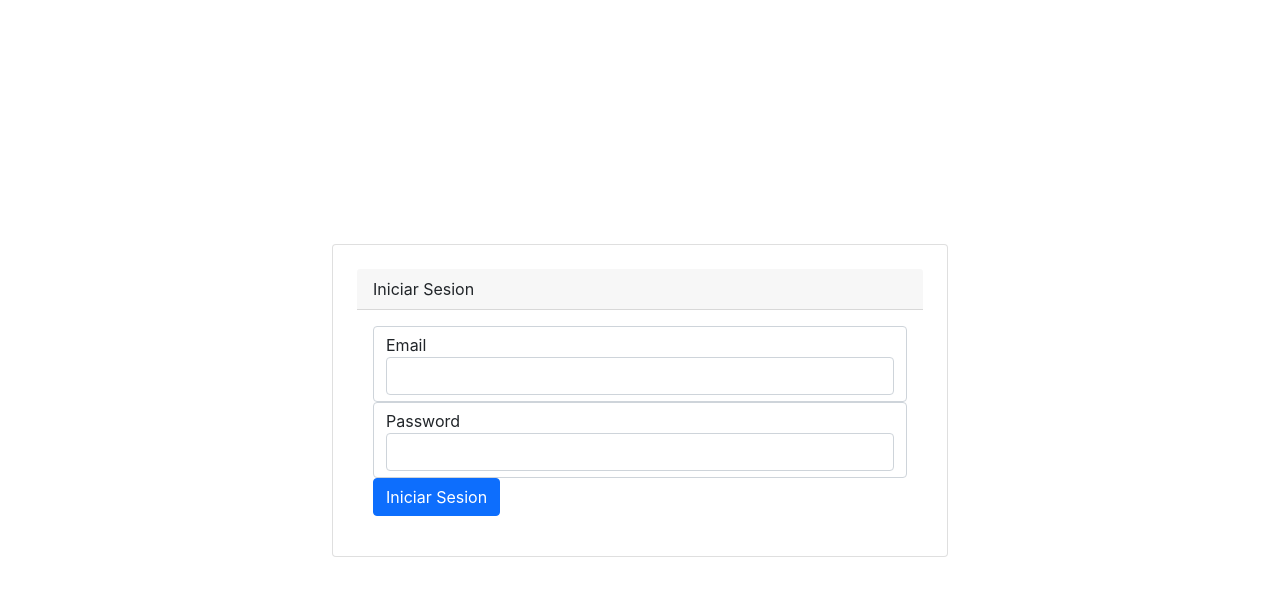
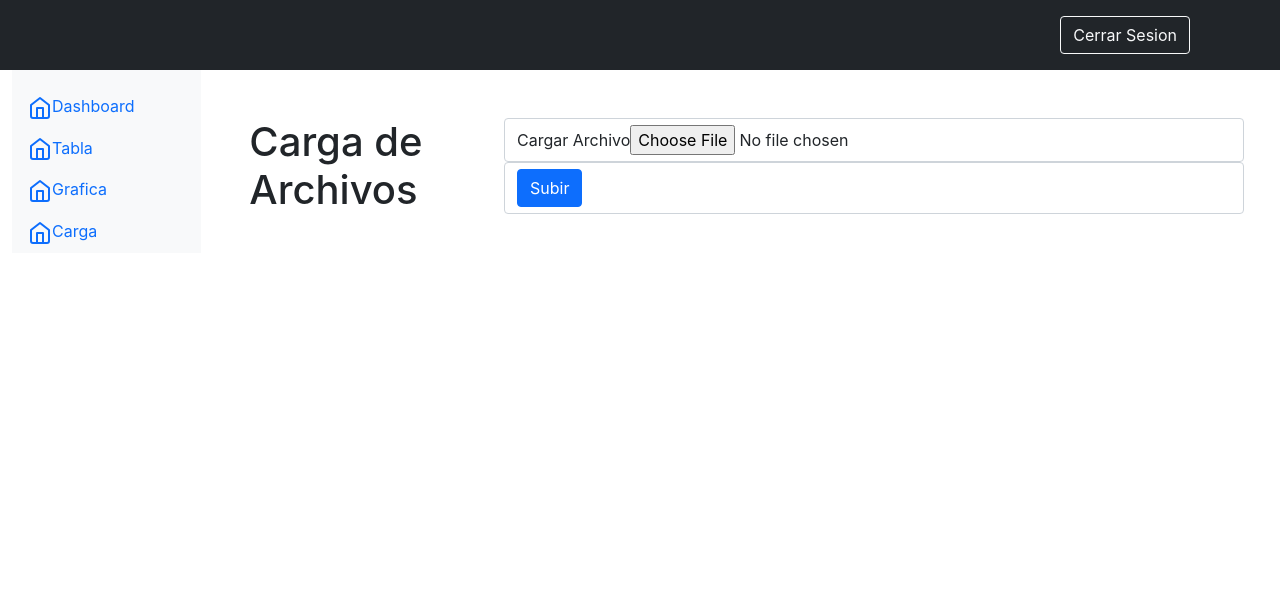
Before and after one commit to lcmr/ProyectoClaseBD2, a React (Create React App) app in the folder frontend/: page /cargar in a window 1280 px wide. Before the commit this address led to /. Shown: the top 596 px of the page. Built offline with nearby package versions, Linux system fonts and the light colour scheme.

Commit message:
fix login

```diff
--- a/frontend/src/api.js
+++ b/frontend/src/api.js
@@ -1,6 +1,8 @@
 const get_request = async (path) => {
     try {
-        const res = await fetch(path)
+        const res = await fetch(path,{
+            credentials: 'include',
+        })
         return await res.json()
     } catch (error) {
         console.log(error)
--- a/frontend/src/components/Header.jsx
+++ b/frontend/src/components/Header.jsx
@@ -4,10 +4,14 @@
 import { useHistory } from "react-router-dom";
 export default function Header(params) {
     let history = useHistory();
-    const handleSignOut = () => {
-
-        fakeAuth.signout({})
-        history.push('/dashboard')
+    const handleSignOut = async () => {
+        const response = await fetch('http://localhost:5000/logout',{
+                    method: 'GET',
+                    credentials: 'include',
+                    // credentials: 'same-origin',
+        })
+        // fakeAuth.signout({})
+        history.push('/')
     }
     return (
         <header className="p-3 bg-dark text-white">
--- a/frontend/src/components/views/Login.jsx
+++ b/frontend/src/components/views/Login.jsx
@@ -13,36 +13,39 @@
     const handleSubmit = async (e) => {
         e.preventDefault()
         if(email && password){
-            // try {
-            //     // const instance = axios.create({
-            //     //     baseURL: 'http://localhost:5000/',
-            //     //     timeout: 1000,
-            //     //     withCredentials: true,
-            //     //     credentials: 'same-origin',
-            //     //     mode: 'no-cors',
-            //     //     transformRequest: [(data) => JSON.stringify({nombreUsuario: email, password})],
-            //     //     headers: {
-            //     //         'Accept': 'application/json',
-            //     //         'Content-Type': 'application/json',
-            //     //     }
+            try {
+                // const instance = axios.create({
+                //     baseURL: 'http://localhost:5000/',
+                //     timeout: 1000,
+                //     withCredentials: true,
+                //     credentials: 'same-origin',
+                //     mode: 'no-cors',
+                //     transformRequest: [(data) => JSON.stringify({nombreUsuario: email, password})],
+                //     headers: {
+                //         'Accept': 'application/json',
+                //         'Content-Type': 'application/json',
+                //    }
 
-            //     // });
-            //     // const response = await instance.post('login');
-            //     const response = await fetch('http://localhost:5000/login',{
-            //         method: 'POST',
-            //         headers: {
-            //             Accept: 'application/json',
-            //             'Content-Type': 'application/json',
-            //         },
-            //         credentials: 'same-origin',
-            //         body: JSON.stringify({nombreUsuario: email, password})
-            //     })
-            //     console.log(response.headers);
-            // } catch (error) {
-            //     console.error(error)
-            // }
-            fakeAuth.authenticate({})
-            history.push('/dashboard')
+                // });
+                // const response = await instance.post('login');
+                const response = await fetch('http://localhost:5000/login',{
+                    method: 'POST',
+                    headers: {
+                        Accept: 'application/json',
+                        'Content-Type': 'application/json',
+                    },
+                    credentials: 'include',
+                    // credentials: 'same-origin',
+                    body: JSON.stringify({nombreUsuario: email, password})
+                })
+                history.push('/dashboard')
+                // console.log(response.headers);
+                // history.push('/dashboard')
+            } catch (error) {
+                console.error(error)
+            }
+            // fakeAuth.authenticate({})
+            // history.push('/dashboard')
         }
     }
     return (
--- a/frontend/src/routes/PrivateRoute.jsx
+++ b/frontend/src/routes/PrivateRoute.jsx
@@ -5,7 +5,7 @@
   <Route
     {...rest}
     render = { props =>
-      localStorage.getItem('token') ?
+      document.cookie.indexOf('session=') ?
       (
         <Component {...props} />
       ):(
```
